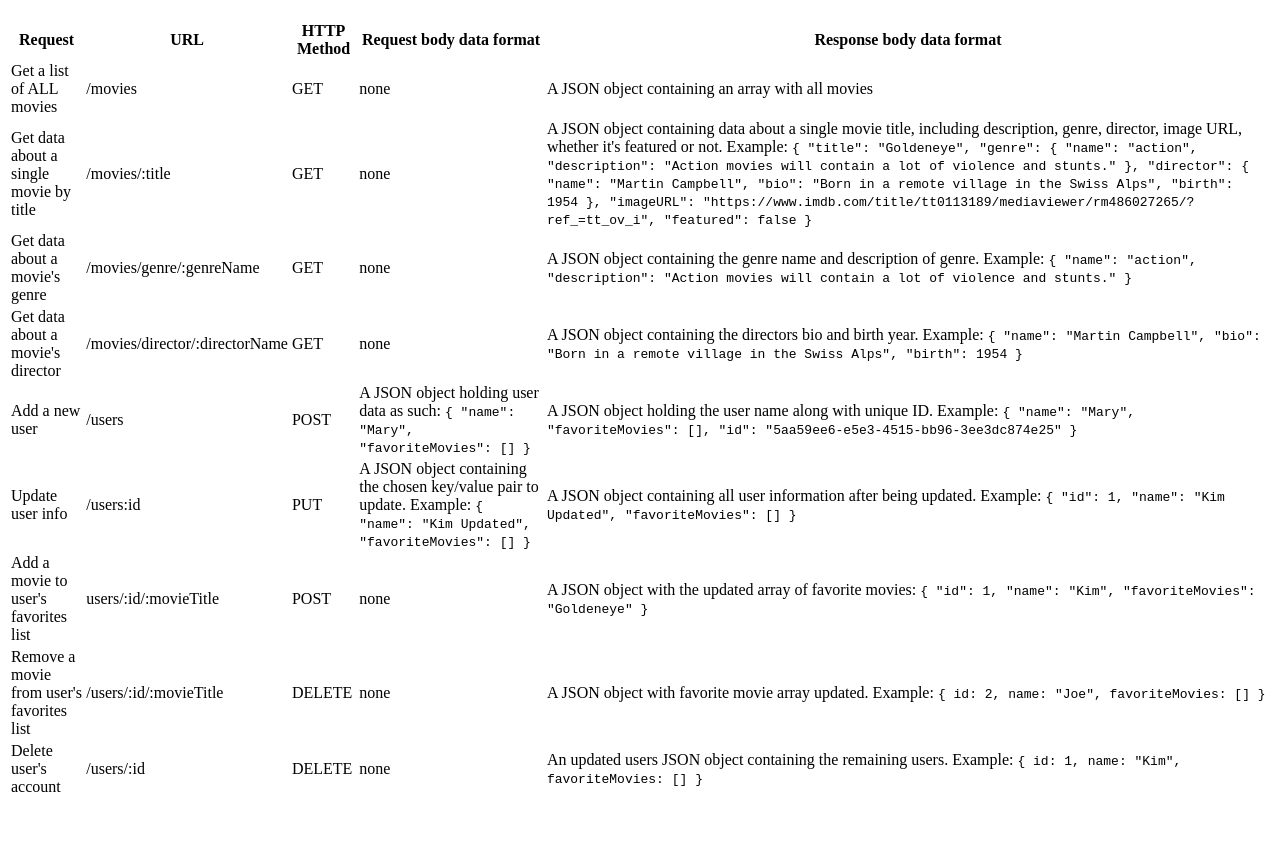
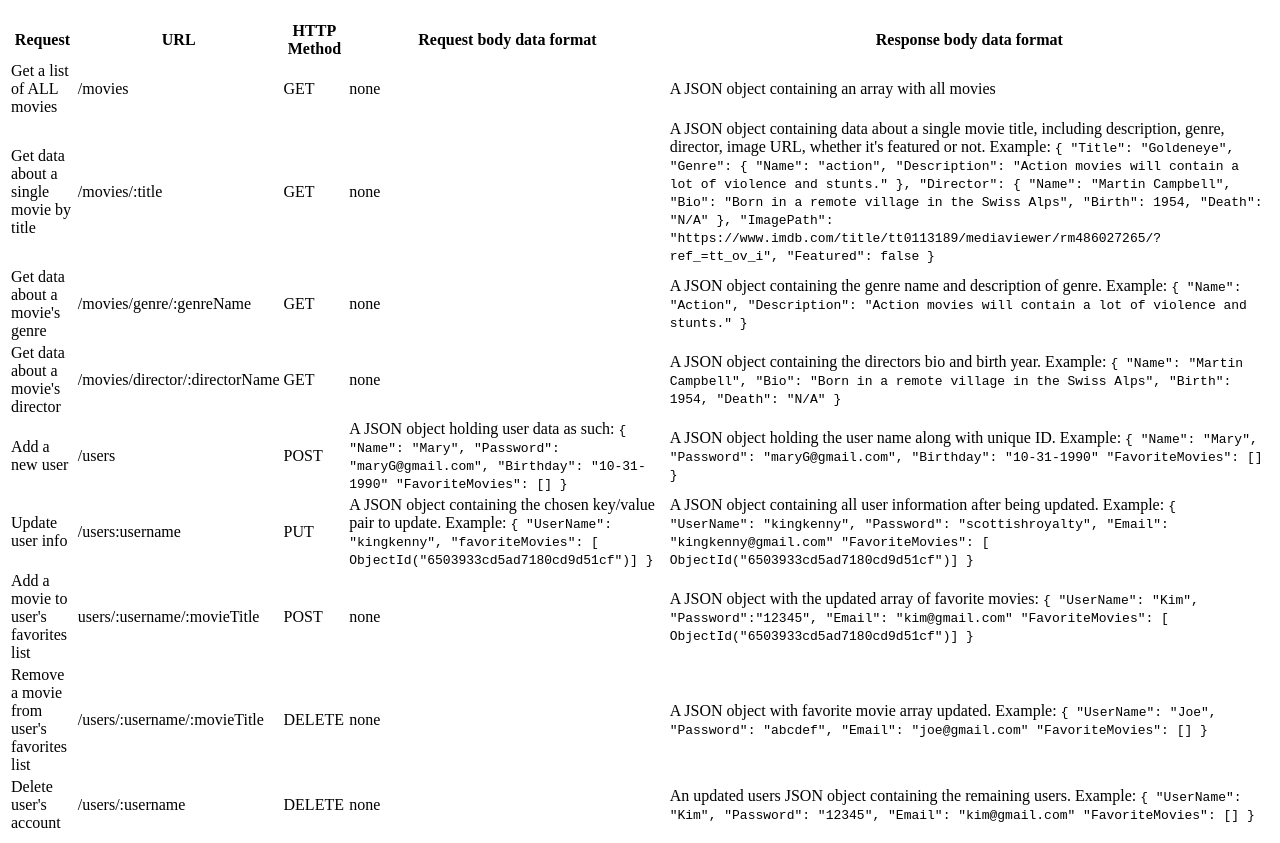
Before and after one commit to uaaron/movie_app, a website: page public/documentation.html in a window 1280 px wide. Shown: the part 61-904 px from the top of the page. Before the commit the page ends 868 px from the top, so only its background shows below. Drawn offline with Linux system fonts and the light colour scheme.

Commit message:
changed documentation to fit data in mongodb

```diff
--- a/public/documentation.html
+++ b/public/documentation.html
@@ -39,18 +39,19 @@
                     <code>
                         {
 
-                            "title": "Goldeneye",
-                            "genre": {
-                                "name": "action",
-                                "description": "Action movies will contain a lot of violence and stunts."
+                            "Title": "Goldeneye",
+                            "Genre": {
+                                "Name": "action",
+                                "Description": "Action movies will contain a lot of violence and stunts."
                             },
-                            "director": {
-                                "name": "Martin Campbell",
-                                "bio": "Born in a remote village in the Swiss Alps",
-                                "birth": 1954
+                            "Director": {
+                                "Name": "Martin Campbell",
+                                "Bio": "Born in a remote village in the Swiss Alps",
+                                "Birth": 1954,
+                                "Death": "N/A"
                             },
-                            "imageURL": "https://www.imdb.com/title/tt0113189/mediaviewer/rm486027265/?ref_=tt_ov_i",
-                                "featured": false
+                            "ImagePath": "https://www.imdb.com/title/tt0113189/mediaviewer/rm486027265/?ref_=tt_ov_i",
+                            "Featured": false
 
                         }
                     </code>
@@ -65,8 +66,8 @@
                     A JSON object containing the genre name and description of genre. Example:
                     <code>
                         {
-                            "name": "action",
-                            "description": "Action movies will contain a lot of violence and stunts."
+                            "Name": "Action",
+                            "Description": "Action movies will contain a lot of violence and stunts."
                         }
                     </code>
                 </td>
@@ -80,9 +81,10 @@
                     A JSON object containing the directors bio and birth year. Example:
                     <code>
                         {
-                            "name": "Martin Campbell",
-                            "bio": "Born in a remote village in the Swiss Alps",
-                            "birth": 1954
+                            "Name": "Martin Campbell",
+                            "Bio": "Born in a remote village in the Swiss Alps",
+                            "Birth": 1954,
+                            "Death": "N/A"
                         }
                     </code>
                 </td>
@@ -95,8 +97,10 @@
                     A JSON object holding user data as such:
                     <code>
                         {
-                            "name": "Mary",
-                            "favoriteMovies": []
+                            "Name": "Mary",
+                            "Password": "maryG@gmail.com",
+                            "Birthday": "10-31-1990"
+                            "FavoriteMovies": []
                         }
                     </code>
                 </td>
@@ -104,23 +108,24 @@
                     A JSON object holding the user name along with unique ID. Example:
                     <code>
                         {
-                            "name": "Mary",
-                            "favoriteMovies": [],
-                            "id": "5aa59ee6-e5e3-4515-bb96-3ee3dc874e25"
+                            "Name": "Mary",
+                            "Password": "maryG@gmail.com",
+                            "Birthday": "10-31-1990"
+                            "FavoriteMovies": []
                         }
                     </code>
                 </td>
             </tr>
             <tr>
                 <td>Update user info</td>
-                <td>/users:id</td>
+                <td>/users:username</td>
                 <td>PUT</td>
                 <td>
                     A JSON object containing the chosen key/value pair to update. Example:
                     <code>
                         {
-                            "name": "Kim Updated",
-                            "favoriteMovies": []
+                            "UserName": "kingkenny",
+                            "favoriteMovies": [ ObjectId("6503933cd5ad7180cd9d51cf")]
                         }
                     </code>
                 </td>
@@ -128,57 +133,61 @@
                     A JSON object containing all user information after being updated. Example:
                     <code>
                         {
-                            "id": 1,
-                            "name": "Kim Updated",
-                            "favoriteMovies": []
+                            "UserName": "kingkenny",
+                            "Password": "scottishroyalty",
+                            "Email": "kingkenny@gmail.com"
+                            "FavoriteMovies": [ ObjectId("6503933cd5ad7180cd9d51cf")]
                         }
                     </code>
                 </td>
             </tr>
             <tr>
                 <td>Add a movie to user's favorites list</td>
-                <td>users/:id/:movieTitle</td>
+                <td>users/:username/:movieTitle</td>
                 <td>POST</td>
                 <td>none</td>
                 <td>
                     A JSON object with the updated array of favorite movies:
                     <code>
                         {
-                            "id": 1,
-                            "name": "Kim",
-                            "favoriteMovies": "Goldeneye"
+                            "UserName": "Kim",
+                            "Password":"12345",
+                            "Email": "kim@gmail.com"
+                            "FavoriteMovies": [ ObjectId("6503933cd5ad7180cd9d51cf")]
                         }
                     </code>
                 </td>
             </tr>
             <tr>
                 <td>Remove a movie from user's favorites list</td>
-                <td>/users/:id/:movieTitle</td>
+                <td>/users/:username/:movieTitle</td>
                 <td>DELETE</td>
                 <td>none</td>
                 <td>
                     A JSON object with favorite movie array updated. Example:
                     <code>
                         {
-                            id: 2,
-                            name: "Joe",
-                            favoriteMovies: []
+                            "UserName": "Joe",
+                            "Password": "abcdef",
+                            "Email": "joe@gmail.com"
+                            "FavoriteMovies": []
                         }
                     </code>
                 </td>
             </tr>
             <tr>
                 <td>Delete user's account</td>
-                <td>/users/:id</td>
+                <td>/users/:username</td>
                 <td>DELETE</td>
                 <td>none</td>
                 <td>
                     An updated users JSON object containing the remaining users. Example:
                     <code>
                         {
-                            id: 1,
-                            name: "Kim",
-                            favoriteMovies: []
+                            "UserName": "Kim",
+                            "Password": "12345",
+                            "Email": "kim@gmail.com"
+                            "FavoriteMovies": []
                         }
                     </code>
                 </td>
```
